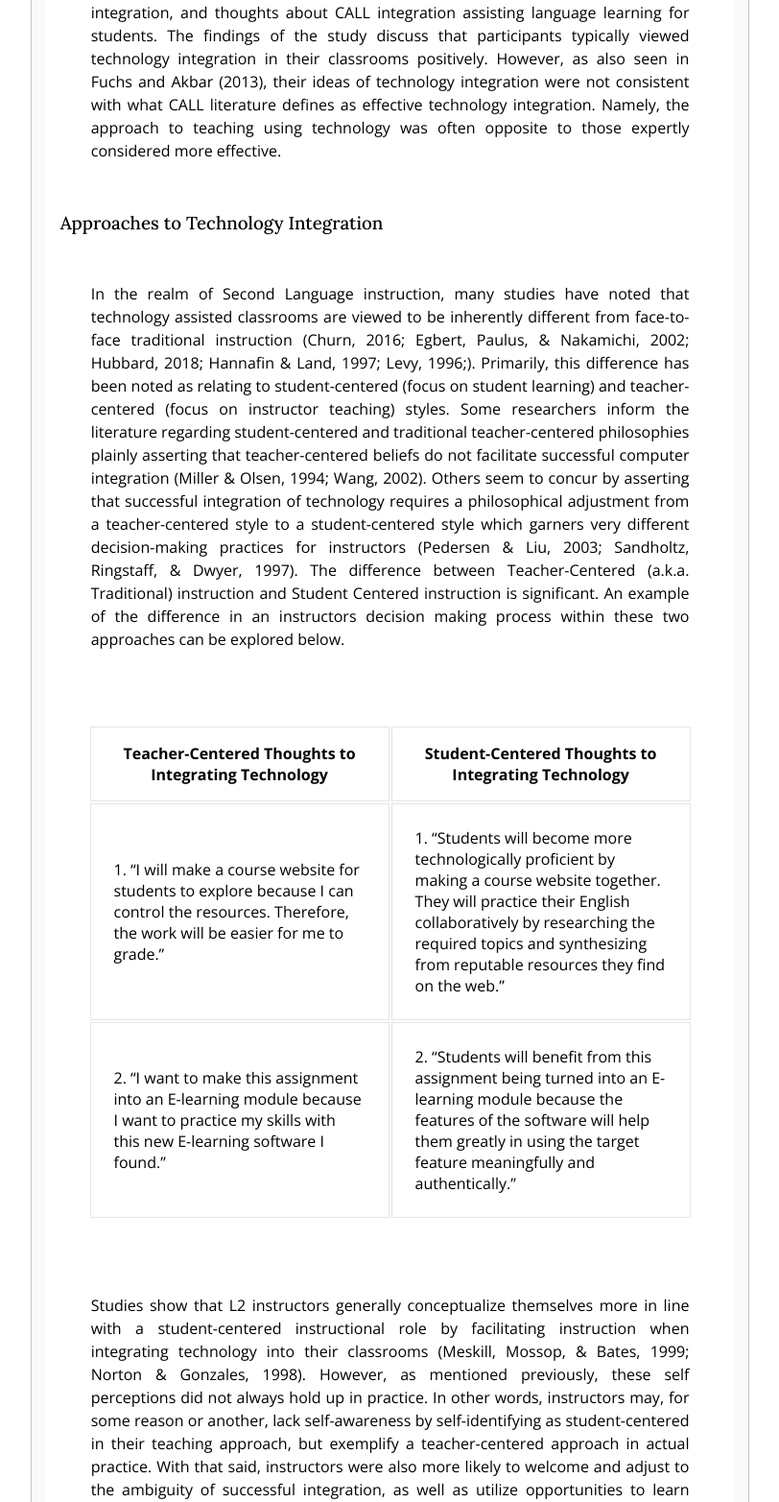
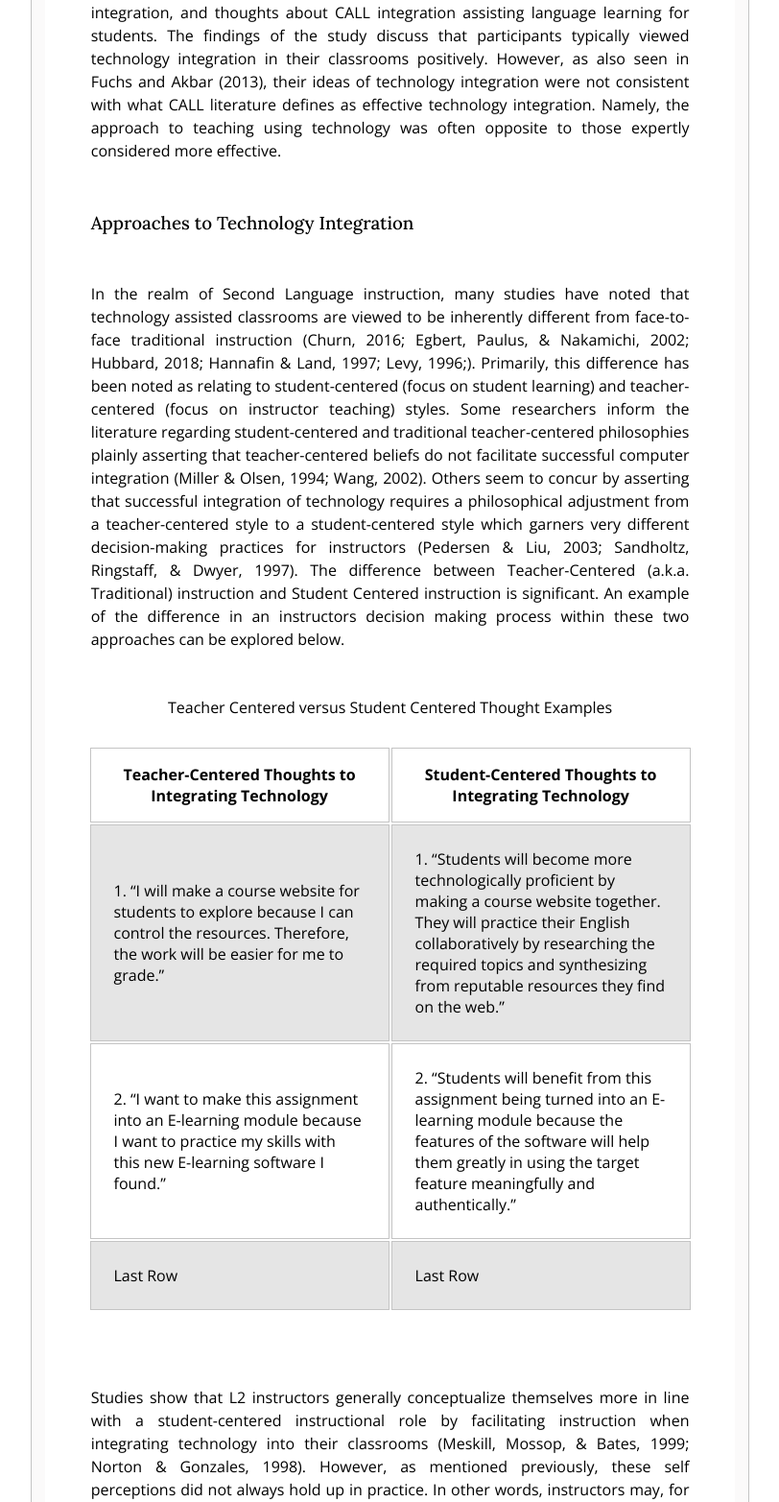
Before and after one commit to Doutherd7355/Doutherd7355.github.io, a PHP site: page /actualsite/learn.html in a window 1280 px wide. Shown: the part 2960-4525 px from the top of the page at 96% size, without its empty margins (364-1176 px from the left). Run offline with PHP 8.4, Linux system fonts and the light colour scheme; some libraries are stand-ins or nearby versions.

Commit message:
Add files via upload

```diff
--- a/islt_7310/actualsite/learn.html
+++ b/islt_7310/actualsite/learn.html
@@ -220,31 +220,51 @@
                                 Centered instruction is significant. An example of the difference in an instructors
                                 decision making process within these two approaches can be explored below.
                             </p>
-
+                            <!-- Table -->
                             <table>
+                                <caption>Teacher Centered versus Student Centered Thought Examples</caption>
+                                <thead>
                                     <tr>
-                                    <th> Teacher-Centered Thoughts to Integrating Technology </th>
-                                    <th> Student-Centered Thoughts to Integrating Technology </th>
+                                        <th scope="col"> Teacher-Centered Thoughts to Integrating Technology </th>
+                                        <th scope="col"> Student-Centered Thoughts to Integrating Technology </th>
                                     </tr>
+                                </thead>
+                                <tbody>
                                     <tr>
-                                    <td class="cell-padding">1. “I will make a course website for students to explore
+                                        <td class="cell-padding">1. “I will make a course website for students to
+                                            explore
                                             because I can control the
                                             resources. Therefore, the work will be easier for me to grade.” </td>
-                                    <td class="cell-padding">1. “Students will become more technologically proficient by
+                                        <td class="cell-padding">1. “Students will become more technologically
+                                            proficient by
                                             making a course website
-                                        together. They will practice their English collaboratively by researching the
-                                        required topics and synthesizing from reputable resources they find on the web.”
+                                            together. They will practice their English collaboratively by researching
+                                            the
+                                            required topics and synthesizing from reputable resources they find on the
+                                            web.”
                                         </td>
                                     </tr>
                                     <tr>
                                         <td class="cell-padding">2. “I want to make this assignment into an E-learning
                                             module because I want to
                                             practice my skills with this new E-learning software I found.”</td>
-                                    <td class="cell-padding">2. “Students will benefit from this assignment being turned
+                                        <td class="cell-padding">2. “Students will benefit from this assignment being
+                                            turned
                                             into an E-learning
-                                        module because the features of the software will help them greatly in using the
+                                            module because the features of the software will help them greatly in using
+                                            the
                                             target feature meaningfully and authentically.”</td>
                                     </tr>
+                                    <!-- DELETE LATER -->
+                                    <tr>
+                                        <td class="cell-padding">
+                                            Last Row
+                                        </td>
+                                        <td class="cell-padding">
+                                            Last Row
+                                        </td>
+                                    </tr>
+                                </tbody>
                             </table>
                             <p class="justify">
                                 Studies show that L2 instructors generally conceptualize themselves more in line with a
--- a/islt_7310/actualsite/mediaqueries.css
+++ b/islt_7310/actualsite/mediaqueries.css
@@ -214,6 +214,18 @@
         margin: 1.5rem 0rem;
     }
 
+    table{
+        padding: .5rem;
+    }
+
+    th{
+        padding: .5rem;
+    }
+
+    .cell-padding{
+        padding: 1.1rem;
+    }
+
     #learn-foot {
         margin-top: 8rem;
     }
@@ -425,10 +437,6 @@
 
     }
 
-
-
-
-
     #about-foot {
         margin-top: 3.5rem;
 
--- a/islt_7310/actualsite/nav2.css
+++ b/islt_7310/actualsite/nav2.css
@@ -13,14 +13,14 @@
   font-family: 'Lato', sans-serif;
   width: 3.75rem;
   height: 3.75rem;
-  margin-right: 58%;
+  margin-right: 56.5%;
   font-weight: 800;
   font-size: 2rem;
 }
 
 #logo a {
   display: inline-block;
-  padding: .5rem 1.2rem;
+  padding: .5rem 2.5rem;
   color: black;
 }
 
--- a/islt_7310/actualsite/style2.css
+++ b/islt_7310/actualsite/style2.css
@@ -567,6 +567,9 @@ padding-left: 4rem;
     margin: 0 auto;
     padding: 1rem;
 }
+.learn-content h3{
+    margin-left: 2rem;
+}
 
 .learn-content>p {
     padding: 2rem;
@@ -604,14 +607,21 @@ table{
     width: 100%;
     font-family: 'Open Sans', sans-serif;
 }
+
+tbody tr:nth-of-type(odd){
+    background-color: #E5E5E5;
+}
+
 td, th{
-    border: 1px solid #E5E5E5;
+    border: 1px solid #c4c4c4;
 }
 
 th{
     padding: 1rem;
     text-align: center;
 }
+
+
 
 .cell-padding{
     width: 50%;
```
Lines whose indentation alone changed are shown as unchanged.
